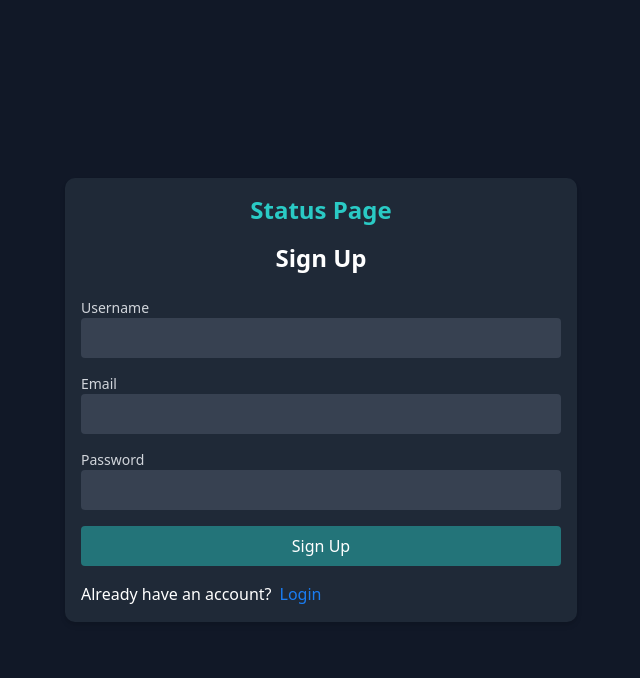
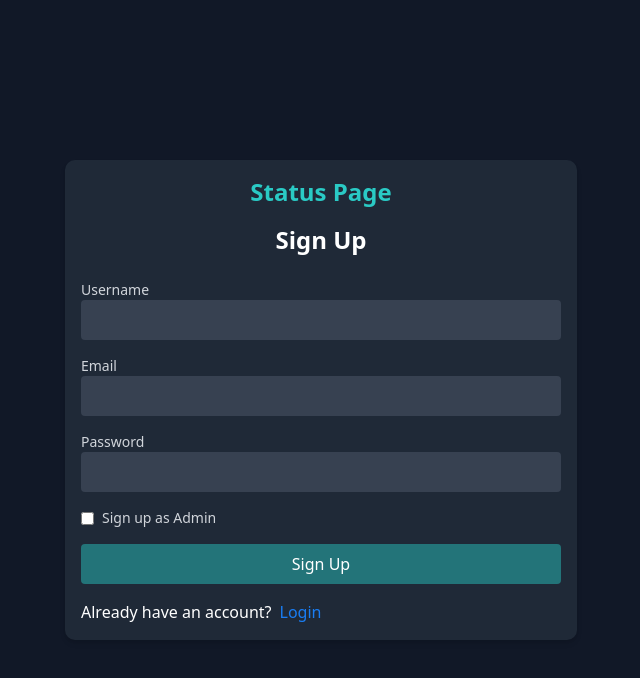
Before and after one commit to Rakshitkulkarni223/status-page-application, a React (Vite) app in the folder status-page-frontend/: page /signup in a window 1280 px wide. Shown: the top 678 px of the page, without its empty margins (319-959 px from the left). Built offline with nearby package versions, Linux system fonts and the light colour scheme; no server answers.

Commit message:
Added singup as admin checkbox.

```diff
--- a/status-page-frontend/src/components/Incidents.jsx
+++ b/status-page-frontend/src/components/Incidents.jsx
@@ -97,7 +97,7 @@ const Incidents = () => {
 
             if (response.ok) {
                 alert('Incident updated successfully!');
-                fetchIncidents();
+                // fetchIncidents();
             } else {
                 alert(`Error: ${data.message}`);
             }
@@ -178,7 +178,7 @@ const Incidents = () => {
                         return {
                             ...incidentItem
                         };
-                    }).sort((a, b) => new Date(b.updated_at) - new Date(a.updated_at));
+                    }).sort((a, b) => new Date(b.updatedAt) - new Date(a.updatedAt));
                 })
             }
         };
--- a/status-page-frontend/src/components/SignUpPage.jsx
+++ b/status-page-frontend/src/components/SignUpPage.jsx
@@ -8,13 +8,18 @@ const SignupPage = () => {
     const [formData, setFormData] = useState({
         username: '',
         email: '',
-        password: ''
+        password: '',
+        isAdmin: false
     });
     const [loading, setLoading] = useState(false);
     const [message, setMessage] = useState('');
 
     const handleChange = (e) => {
-        setFormData({ ...formData, [e.target.name]: e.target.value });
+        const { name, value, type, checked } = e.target;
+        setFormData((prev) => ({
+            ...prev,
+            [name]: type === 'checkbox' ? checked : value
+        }));
     };
 
     const handleSubmit = async (e) => {
@@ -34,7 +39,7 @@ const SignupPage = () => {
             const data = await response.json();
             if (response.ok) {
                 navigate('/login')
-                setFormData({ username: '', email: '', password: '' });
+                setFormData({ username: '', email: '', password: '', isAdmin: false });
             } else {
                 setMessage(data.message || 'Failed to register');
             }
@@ -85,6 +90,16 @@ const SignupPage = () => {
                             required
                         />
                     </div>
+                    <div className="flex items-center">
+                        <input
+                            type="checkbox"
+                            name="isAdmin"
+                            checked={formData.isAdmin}
+                            onChange={handleChange}
+                            className="mr-2"
+                        />
+                        <label className="text-gray-300 text-sm">Sign up as Admin</label>
+                    </div>
                     <button
                         type="submit"
                         className="w-full bg-[#237479] hover:bg-[#277f85] text-white p-2 rounded"
```
Also changed, not shown: 1 other file (tests, documents, lock files or other folders).
